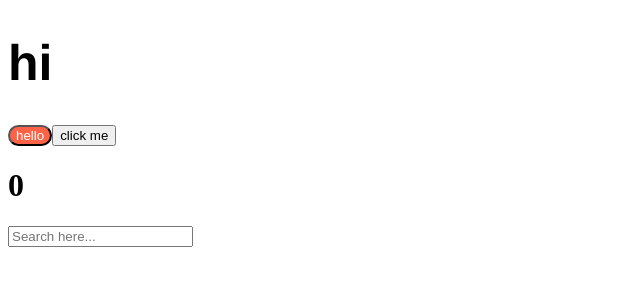
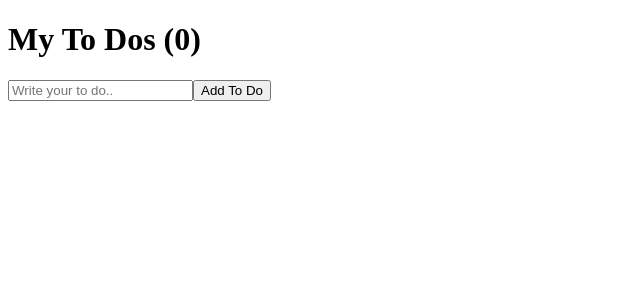
Before and after one commit to ouvir/react-start, a React (Create React App) app: page / in a window 1280 px wide. Shown: the top 300 px of the page, without its empty margins (0-640 px from the left). Built offline with nearby package versions, Linux system fonts and the light colour scheme.

Commit message:
make To Do List

```diff
--- a/src/App.js
+++ b/src/App.js
@@ -1,34 +1,29 @@
-import Button from "./Button";
-import styles from "./App.module.css";
-import { useState, useEffect } from "react";
+import { useState } from "react";
 
 function App() {
-  const [counter, setCounter] = useState(0);
-  const [keyword, setKeyword] = useState("");
-  const onClick = () => setCounter((current) => current + 1);
-  const onChange = (event) => setKeyword(event.target.value);
-  console.log("i run all the time");
-  useEffect(() => {
-    console.log("I run only once");
-  }, []);
-  useEffect(() => {
-    console.log("I run when 'keyword' changes");
-  }, [keyword]);
-  useEffect(() => {
-    console.log("I run when 'counter' changes");
-  }, [counter]);
+  const [toDo, setToDo] = useState("");
+  const [toDos, setToDos] = useState([]);
+  const onChange = (event) => setToDo(event.target.value);
+  const onSubmit = (event) => {
+    event.preventDefault();
+    if (toDo === "") {
+      return;
+    }
+    setToDos((currentArray) => [toDo, ...currentArray]);
+    setToDo("");
+  };
   return (
     <div>
-      <h1 className={styles.title}>hi</h1>
-      <Button innerText="hello" />
-      <button onClick={onClick}>click me</button>
-      <h1>{counter}</h1>
-      <input
-        value={keyword}
-        onChange={onChange}
-        type="text"
-        placeholder="Search here..."
-      ></input>
+      <h1>My To Dos ({toDos.length})</h1>
+      <form onSubmit={onSubmit}>
+        <input
+          value={toDo}
+          onChange={onChange}
+          type="text"
+          placeholder="Write your to do.."
+        ></input>
+        <button>Add To Do</button>
+      </form>
     </div>
   );
 }
```
